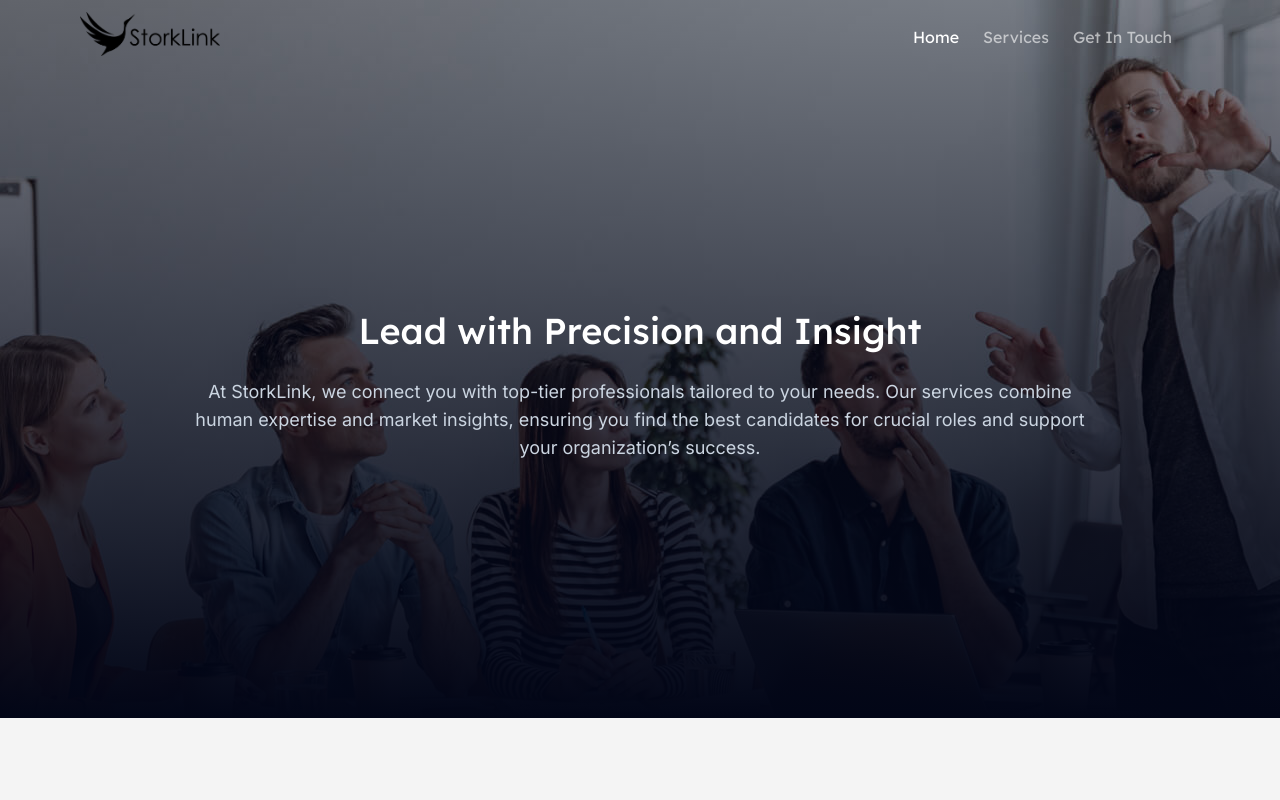
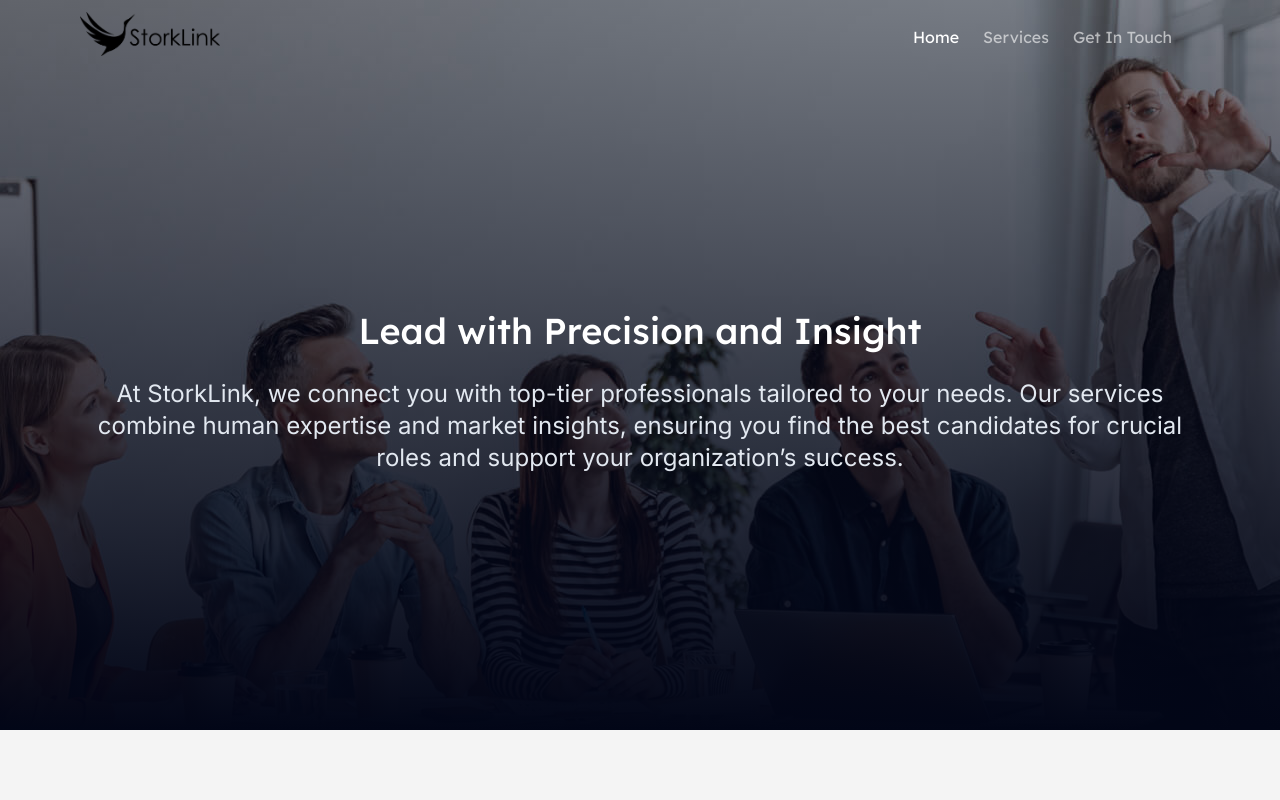
Before and after one commit to seifeddineelbehi/storklink, a Next.js app: page /employers in a window 1280 px wide. Shown: the top 800 px of the page. Built offline with nearby package versions, Linux system fonts and the light colour scheme.

Commit message:
new fixes

```diff
--- a/src/app/employers/page.js
+++ b/src/app/employers/page.js
@@ -52,7 +52,7 @@ export default function Employers() {
             <h3 className="font-medium leading-normal text-4xl mb-5 mt-10 text-white font-lexend">
             Lead with Precision and Insight
             </h3>
-            <p className="text-slate-300 text-lg max-w-4xl mx-auto font-inter">
+            <p className="text-slate-200 text-2xl max-w-6xl mx-auto font-inter">
             At StorkLink, we connect you with top-tier professionals tailored to your needs. Our services combine human expertise and market insights, ensuring you find the best candidates for crucial roles and support your organization’s success.
             </p>
           </div>
--- a/src/app/talent/page.js
+++ b/src/app/talent/page.js
@@ -52,7 +52,7 @@ export default function Talent() {
             <h3 className="font-medium leading-normal text-4xl mb-5 mt-10 text-white font-lexend">
               Rise with Purpose and Precision
             </h3>
-            <p className="text-slate-300 text-lg max-w-4xl mx-auto font-inter">
+            <p className="text-slate-200 text-2xl max-w-6xl mx-auto font-inter">
               At StorkLink, we connect talented professionals with leading
               employers in Germany, aligning your talents and goals with the
               right opportunities. Our personalized support and market expertise
```
Also changed, not shown: src/app/page.js (line endings or trailing spaces).
